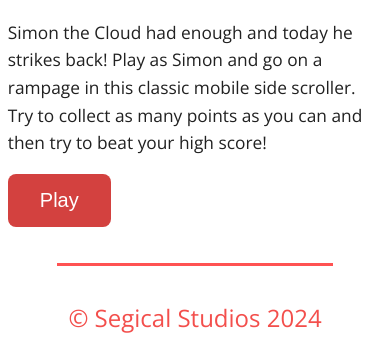
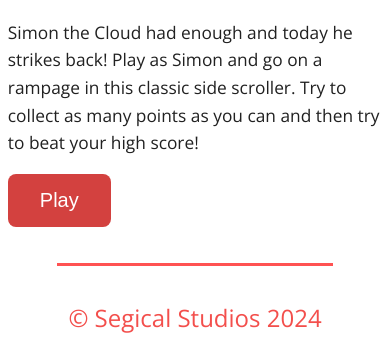
Before and after one commit to segicalstudios/segicalstudios.github.io, a plain HTML site: page index.html in a window 390 px wide. Shown: the part 614-971 px from the top of the page. Drawn offline with nearby package versions, Linux system fonts and the light colour scheme.

Commit message:
removed mobile reference

```diff
--- a/index.html
+++ b/index.html
@@ -25,7 +25,7 @@
         </div>
         <div class="description">
             <h3>Simon's Bad Day</h3>
-            <p>Simon the Cloud had enough and today he strikes back! Play as Simon and go on a rampage in this classic mobile side scroller. Try to collect as many points as you can and then try to beat your high score!</p>
+            <p>Simon the Cloud had enough and today he strikes back! Play as Simon and go on a rampage in this classic side scroller. Try to collect as many points as you can and then try to beat your high score!</p>
             <a href="game.html"><button class="playbutton">Play</button></a>
         </div>
     </section>
```
